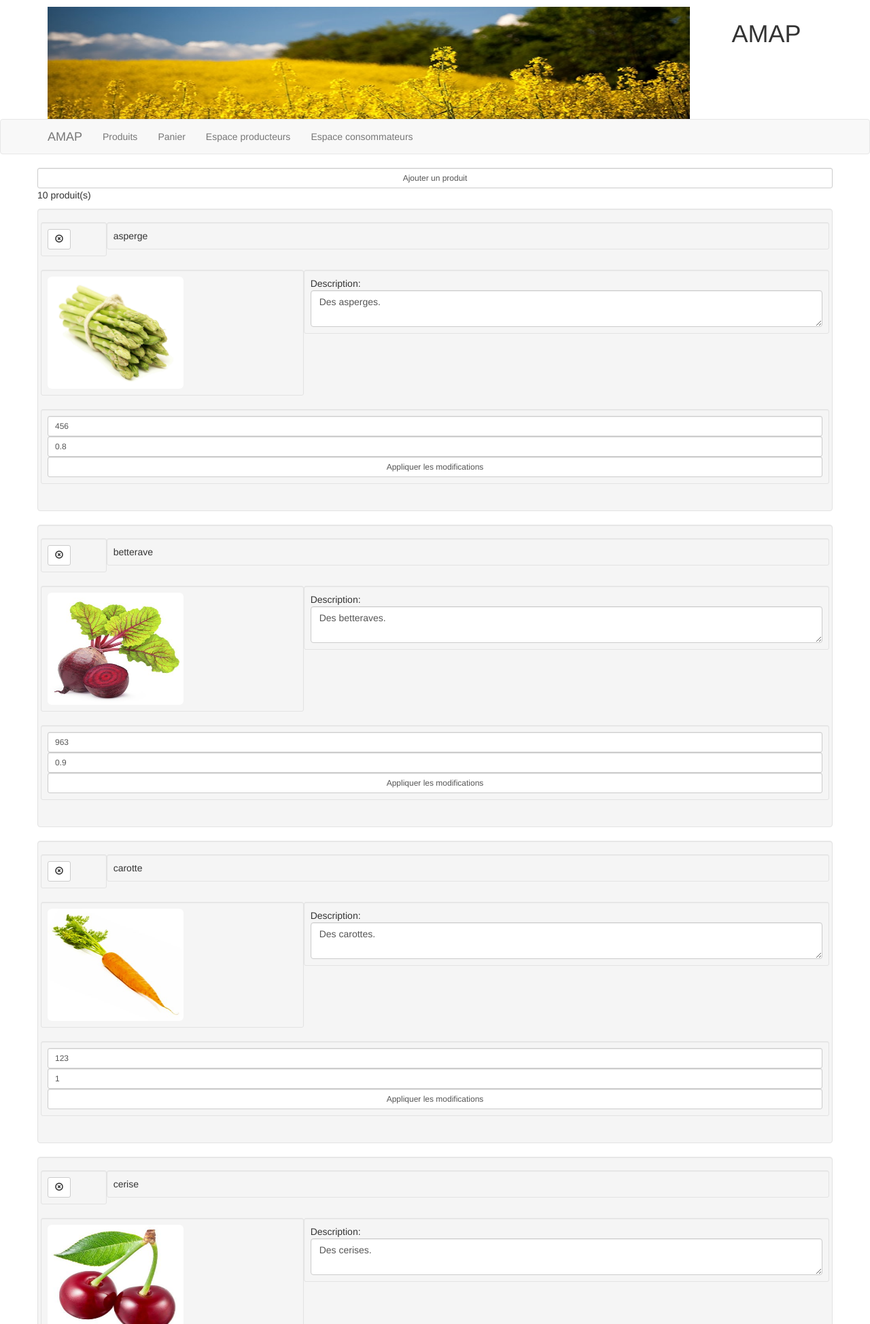
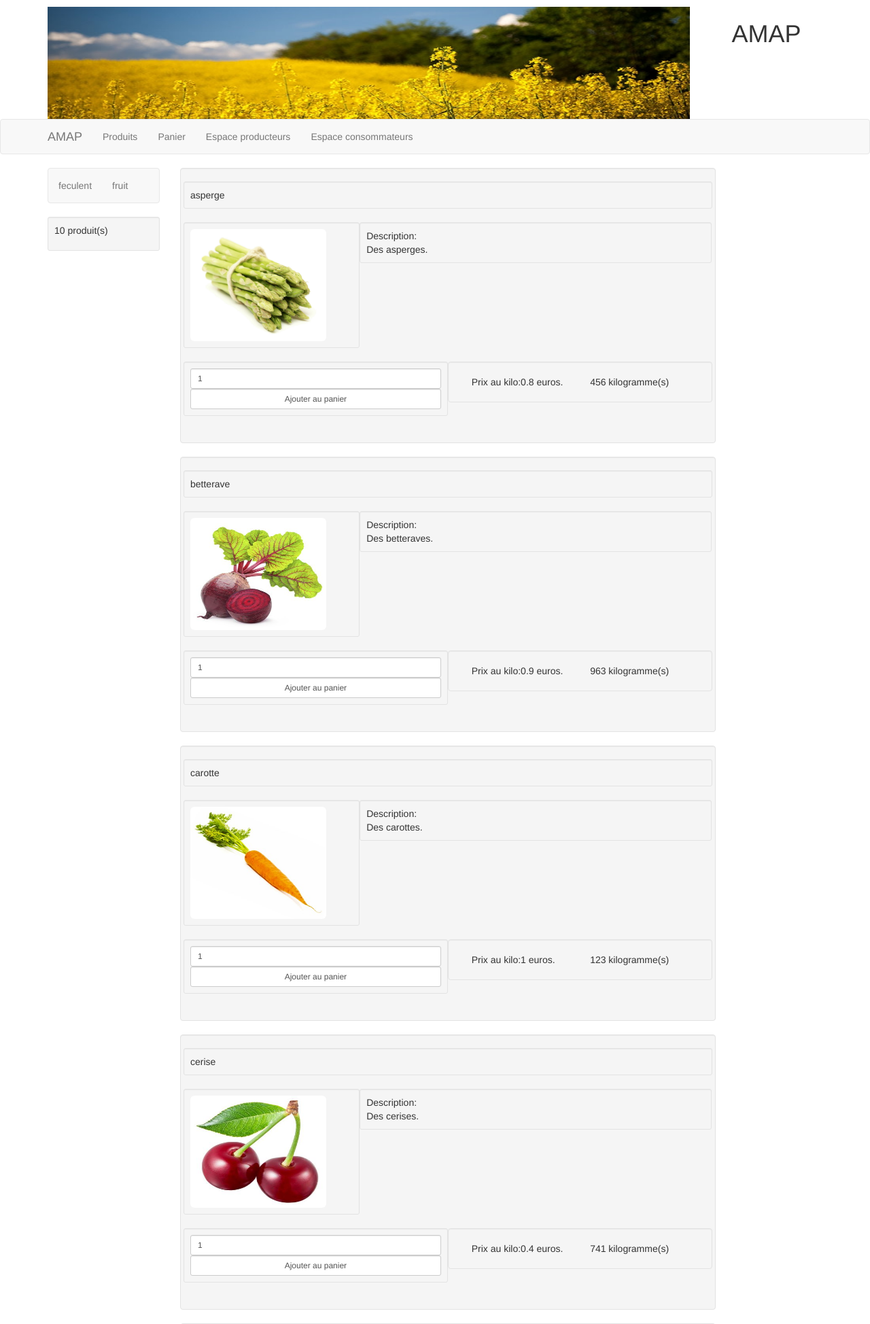
Before and after one commit to CutyFlam096/amap, a PHP site: page /index.php?uc=voirProduits in a window 1280 px wide. Shown: the top 1948 px of the page at 68% size. Run offline with PHP 8.4, Linux system fonts and the light colour scheme; data comes from the database, SQL or seed files in the repository.

Commit message:
correction bug panier et vu produit coté consommateur

```diff
--- a/util/fonctions.php
+++ b/util/fonctions.php
@@ -284,6 +284,7 @@ class AMAP
 	   {
 	      $_SESSION['panier']=array();
 	      $_SESSION['panier']['idProduit'] = array();
+		  $_SESSION['panier']['imageProduit'] = array();
 	      $_SESSION['panier']['libelleProduit'] = array();
 	      $_SESSION['panier']['descriptionProduit'] = array();
 	      $_SESSION['panier']['prixProduit'] = array();
@@ -292,7 +293,7 @@ class AMAP
 	   return true;
 	}
 
-	public function ajouterArticle($idProduit,$libelleProduit,$descriptionProduit,$qteProduit,$prixProduit)
+	public function ajouterArticle($idProduit,$imageProduit,$libelleProduit,$descriptionProduit,$qteProduit,$prixProduit)
 	{
 	   //Si le panier existe
 	   if (AMAP::creationPanier())
@@ -308,6 +309,7 @@ class AMAP
 	      {
 	         //Sinon on ajoute le produit
 			 array_push( $_SESSION['panier']['idProduit'],$idProduit);
+			 array_push( $_SESSION['panier']['imageProduit'],$imageProduit);
 			 array_push( $_SESSION['panier']['libelleProduit'],$libelleProduit);
 	         array_push( $_SESSION['panier']['descriptionProduit'],$descriptionProduit);
 	         array_push( $_SESSION['panier']['qteProduit'],$qteProduit);
--- a/vues/v_panier.php
+++ b/vues/v_panier.php
@@ -29,7 +29,7 @@
 					echo "<tr>";
 
 					echo "<td>
-							<img class='imageproduit' src= 'img/produits/".mb_strtolower($_SESSION['panier']['libelleProduit'][$i]).".jpg' alt='' />
+							<img class='imageproduit' src= '".mb_strtolower($_SESSION['panier']['imageProduit'][$i])."' alt='' />
 						</td>";
 
 					echo "<td>".$_SESSION['panier']['libelleProduit'][$i]."</ td>";
--- a/vues/v_voirProduits.php
+++ b/vues/v_voirProduits.php
@@ -1,73 +1,74 @@
 <div class="container">
 	<div class="row">
-			<form method='post' action='index.php?uc=ajout_produit&action=formAjouterArticle'>
-				<input type='submit'  class='form-control input-sm' value='Ajouter un produit'></input>
-			</form>
+			<div class="sidebar-nav col-sm-2 col-12">
+				<div class="navbar navbar-default" role="navigation">
+					<ul class="nav navbar-nav">
+
 					<?php
-				echo "<p>".count($produits)." produit(s)</p>";
+					foreach($categories as $categorie)
+					{
+						echo "<li>
+								<a href='index.php?uc=voirProduits&categ=".$categorie['id']."'>".$categorie['libelle']."</a>
+							 </li>";
+					}
+					?>
+
+					</ul>
+				</div>
+
+				<?php
+					echo "<div class='well well-sm'><p>".count($produits)." produit(s)</p></div>";
+				?>
+			</div>
+
+		  <div class="col-sm-10 col-xs-12">
+			<?php
+
 
 				foreach($produits as $cle => $produit)
 				{
-					echo "<div class='col-12 well'>
+
+				echo "<div class='col-12 col-sm-10 well'>
 
 							<div class='row'>
-									<div class='well well-sm col-sm-1'>
-										<form action''>
-											<button id='".$produit['id']."' type='button' data-toggle='modal' data-target='#myModal' class='btn btn-modal btn-default btn-sm'>
-												<span class='glyphicon glyphicon-remove-circle'></span>
-											</button>
-										</form>
-									</div>
-									<div class='well well-sm col-sm-11' id='libelle_produit".$produit['id']."'>".$produit['libelle']."
+								<div class='well well-sm' id='libelle_produit".$produit['id']."'>".$produit['libelle']."
 								</div>
 							</div>
 
-								<form method='post' action='index.php?uc=modif_produit&action=modifierArticle'>
 							<div class='row'>
 								<div class='col-12'>
 									<div class='col-12 col-sm-6 col-md-4 well well-sm'>
-												<img class='imageproduit img-rounded' src= '".mb_strtolower($produit['image'])."' alt='' />
+										<img class='imageproduit img-rounded' src= 'img/produits/".mb_strtolower($produit['libelle']).".jpg' alt='' />
 									</div>
 
-											<div class='col-12 col-sm-6 col-md-8 well well-sm' id='description_produit".$produit['id']."'>
-											Description:<br/>
-											<textarea class='form-control' type='hidden' name='description_produit'>".$produit['description']."</textarea>
+									<div class='col-12 col-sm-6 col-md-8 well well-sm' id='description_produit".$produit['id']."'>Description:<br/>".$produit['description']."</div>
+								</div>
+							</div>
+
+							<div class='row'>
+								<div class='col-12 col-sm-6 well well-sm'>
+									<form method='post' action='index.php?uc=gestionPanier&action=ajouter&imageProduit=".$produit['image']."&idProduit=".$produit['id']."&libelleProduit=".$produit['libelle']."&descriptionProduit=".$produit['description']."&prixProduit=".$produit['prixunitaire']."'>
+										<input type='number' value=1 id='qte_produit' class='form-control input-sm' name='qte_produit' min='1'>
+										<input type='submit' id='button_produit".$produit['id']."' class='form-control input-sm' value='Ajouter au panier'></input>
+									</form>
+								</div>
+
+
+								<div class='col-12 col-sm-6 well'>
+									<div class='col-sm-6' id='pu_produit".$produit['id']."'>Prix au kilo:".$produit['prixunitaire']." euros.
+									</div>
+								<div class='col-sm-6' id='quantite_produit".$produit['id']."'>".$produit['quantite']." kilogramme(s)</div></div>
+							</div>
+					</div>";
+
+				}
+
+			?>
 
 		  </div>
 	</div>
 </div>
 
-									<div class='row'>
-										<div class='col-12 well well-sm'>
+    Contact GitHub API Training Shop Blog About
 
-											<input type='number' value=".$produit['quantite']." id='quantite_produit' class='form-control input-sm' name='quantite_produit' min='1'>
-											<input type='number' step='0.1' value=".$produit['prixunitaire']." id='pu_produit' class='form-control input-sm' name='pu_produit' min='0.1'>
-											<input type='hidden' name='id_produit' value='".$produit['id']."'/>
-											<input type='submit' class='form-control input-sm' value='Appliquer les modifications'></input>
-
-										</div>
-									</div>
-								</form>
-						</div>";
-				}
-
-				echo "
-					<div class='modal fade' id='myModal' role='dialog'>
-						<div class='modal-dialog'>
-						  <div class='modal-content'>
-							<div class='modal-body'>
-								<p>Êtes-vous sûr de vouloir supprimer définitivement ce produit?</p>
-								<form method='POST' action='index.php?uc=delete_produit&action=supprimerArticle'>
-									<input type='hidden' name='idProduit' class='id_produit_del'/>
-									<input class='btn btn-default btn-danger' type='submit' value='Oui' />
-								</form>
-								<button type='button' class='btn btn-default' data-dismiss='modal'>Non</button>
-							</div>
-						  </div>
-
-						</div>
-				  </div>";
-			?>
-			</div>
-	</div>
-</div>
+    © 2017 GitHub, Inc. Terms Privacy Security Status Help
```
Also changed, not shown: controleurs/c_gestionPanier.php (+7 -5 lines). Lines whose indentation alone changed are shown as unchanged.
